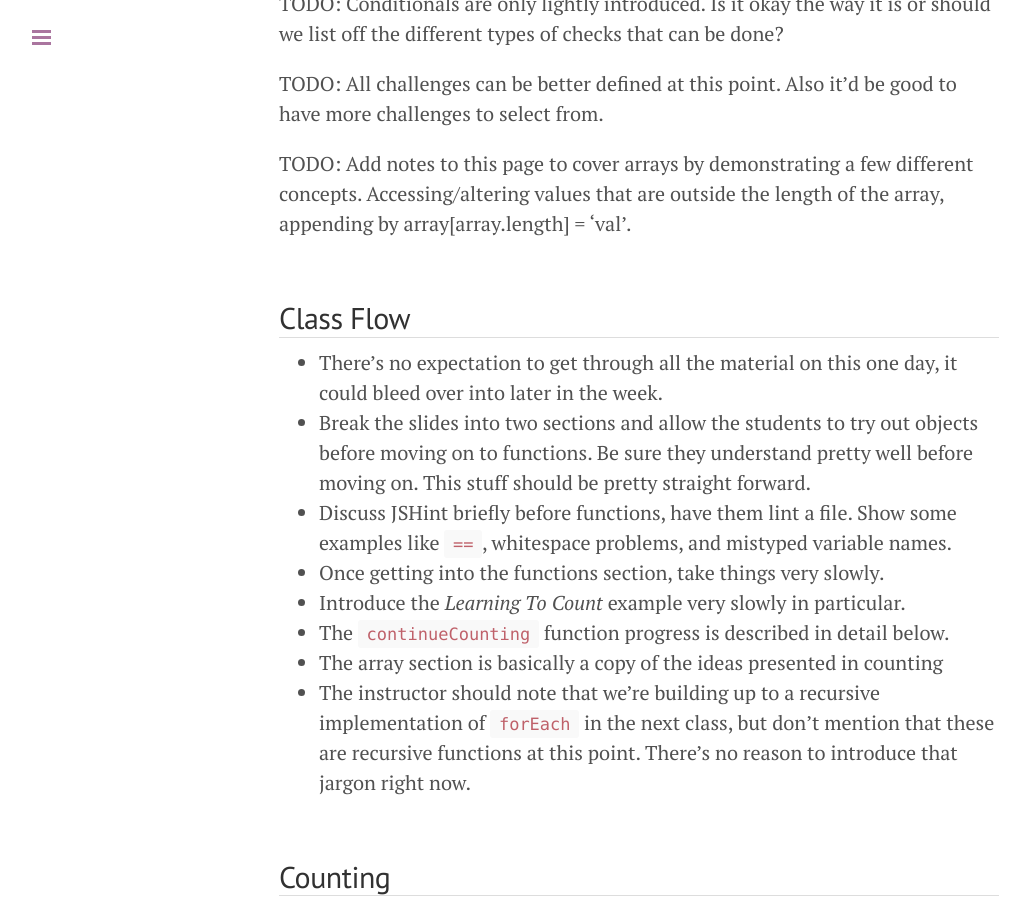
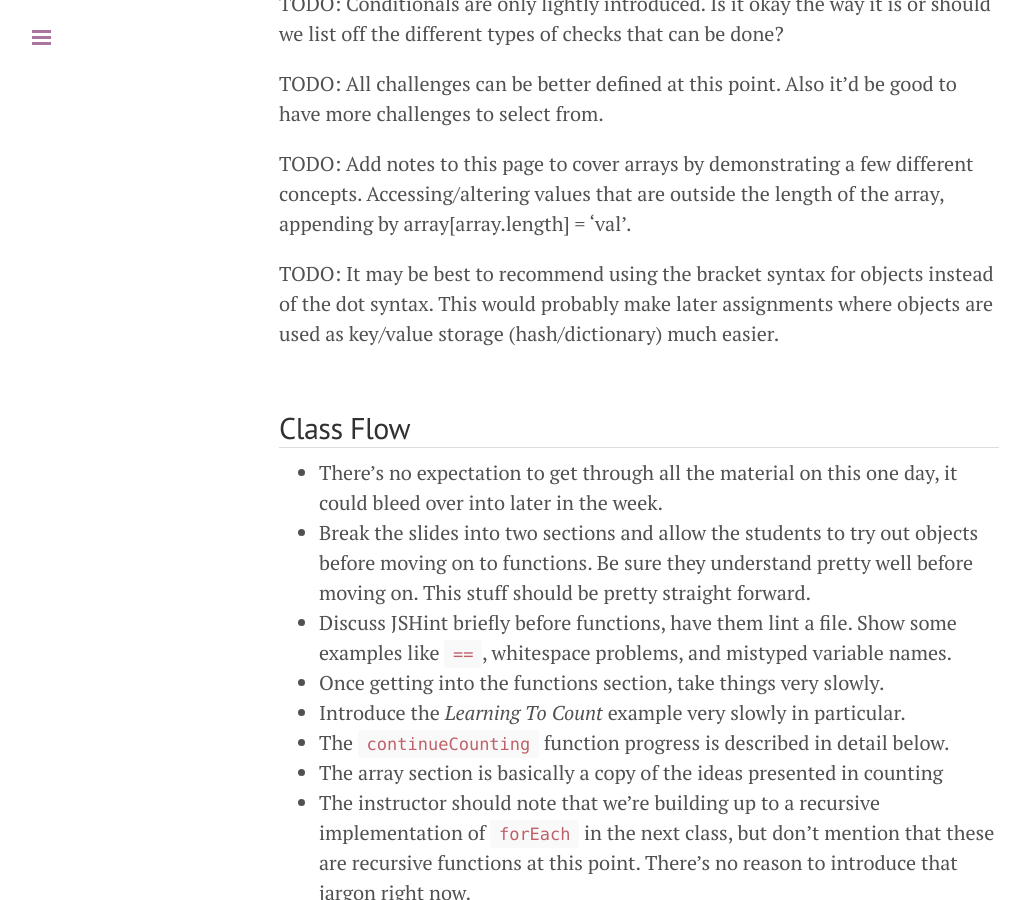
Before and after one commit to wbyoung/jsi, a Jekyll site: the page built from _posts/00-01-02-fundamentals-notes.md, in a window 1280 px wide and 900 px high, scrolled down 1023 px. Shown: the whole window, without its empty margins (1-1031 px from the left). Built offline with Jekyll 4.4.1, drawn with Linux system fonts in a browser that asks for light colours; nearby versions of some CDN libraries; Markdown is read by kramdown in place of the engine named in the settings.

Commit message:
Added some notes/todos.

```diff
--- a/_posts/00-01-02-fundamentals-notes.md
+++ b/_posts/00-01-02-fundamentals-notes.md
@@ -41,6 +41,10 @@ have more challenges to select from.
 TODO: Add notes to this page to cover arrays by demonstrating a few different
 concepts. Accessing/altering values that are outside the length of the array,
 appending by array[array.length] = 'val'.
+
+TODO: It may be best to recommend using the bracket syntax for objects instead
+of the dot syntax. This would probably make later assignments where objects are
+used as key/value storage (hash/dictionary) much easier.
 
 ## Class Flow
 
```
